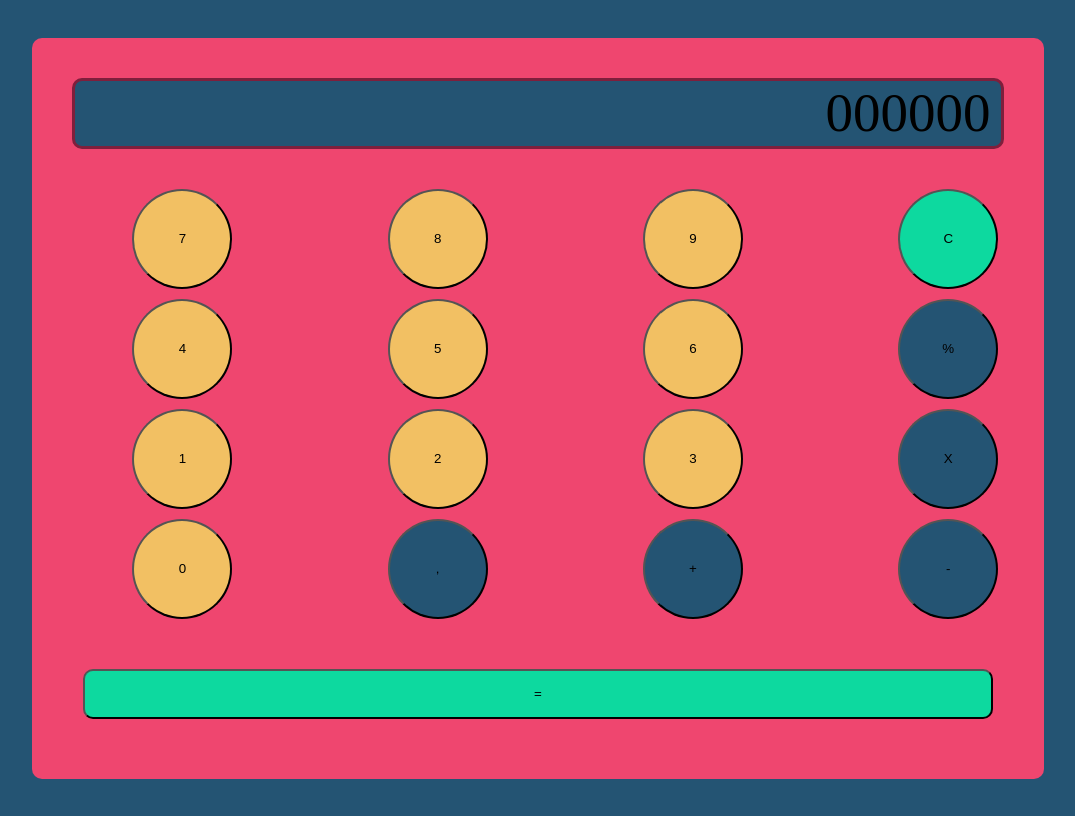
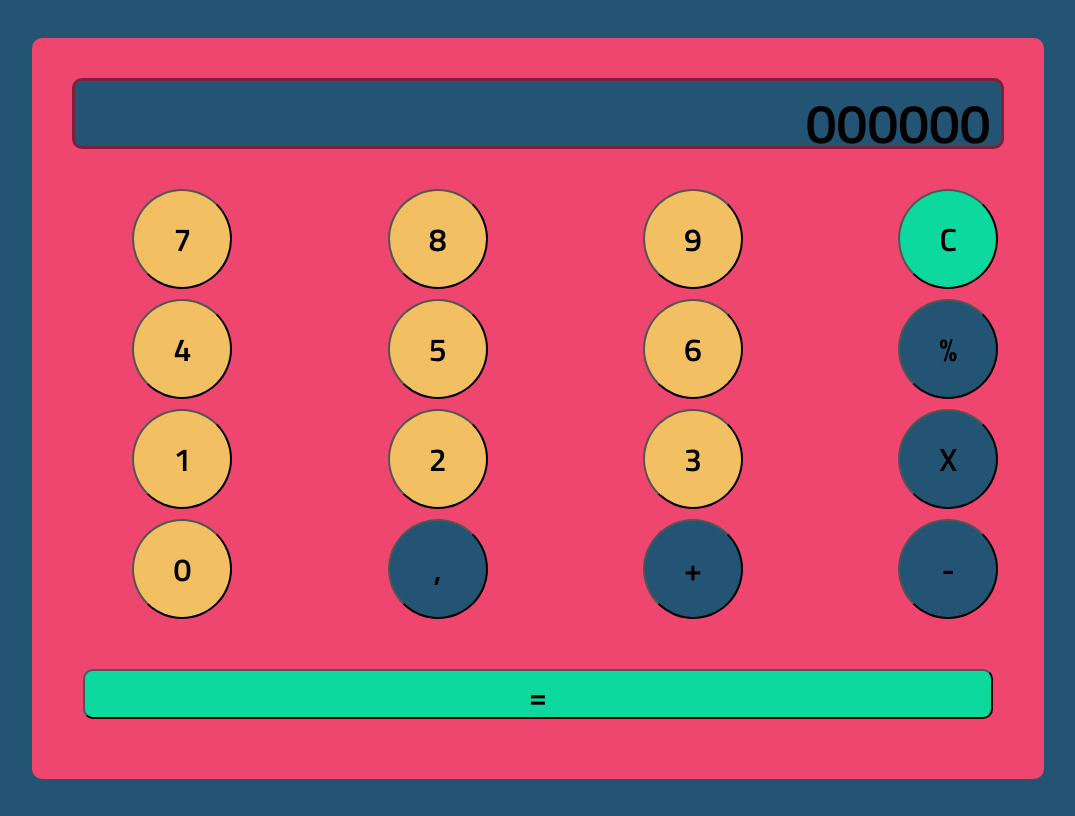
Before and after one commit to MolkAmilcar/Calculadora, a plain HTML site: page index.html in a window 1280 px wide. Shown: the whole page, without its empty margins (102-1177 px from the left). Drawn offline with Linux system fonts and the light colour scheme.

Commit message:
correcion fuente y tamanos

```diff
--- a/css/styles.css
+++ b/css/styles.css
@@ -1,5 +1,11 @@
 body{
     background-color: #245473;
+    font-family: 'Titillium Web', sans-serif;
+}
+
+button{
+    font-family: 'Titillium Web', sans-serif;
+    font-size: 32px;
 }
 
 .contenedor{
--- a/index.html
+++ b/index.html
@@ -5,6 +5,9 @@
     <meta http-equiv="X-UA-Compatible" content="IE=edge">
     <meta name="viewport" content="width=device-width, initial-scale=1.0">
     <title>Calculadora</title>
+    <link rel="preconnect" href="https://fonts.googleapis.com">
+    <link rel="preconnect" href="https://fonts.gstatic.com" crossorigin>
+    <link href="https://fonts.googleapis.com/css2?family=Titillium+Web:wght@600;700&display=swap" rel="stylesheet">
     <link rel="stylesheet" href="css/styles.css">
 </head>
 <body>
```
